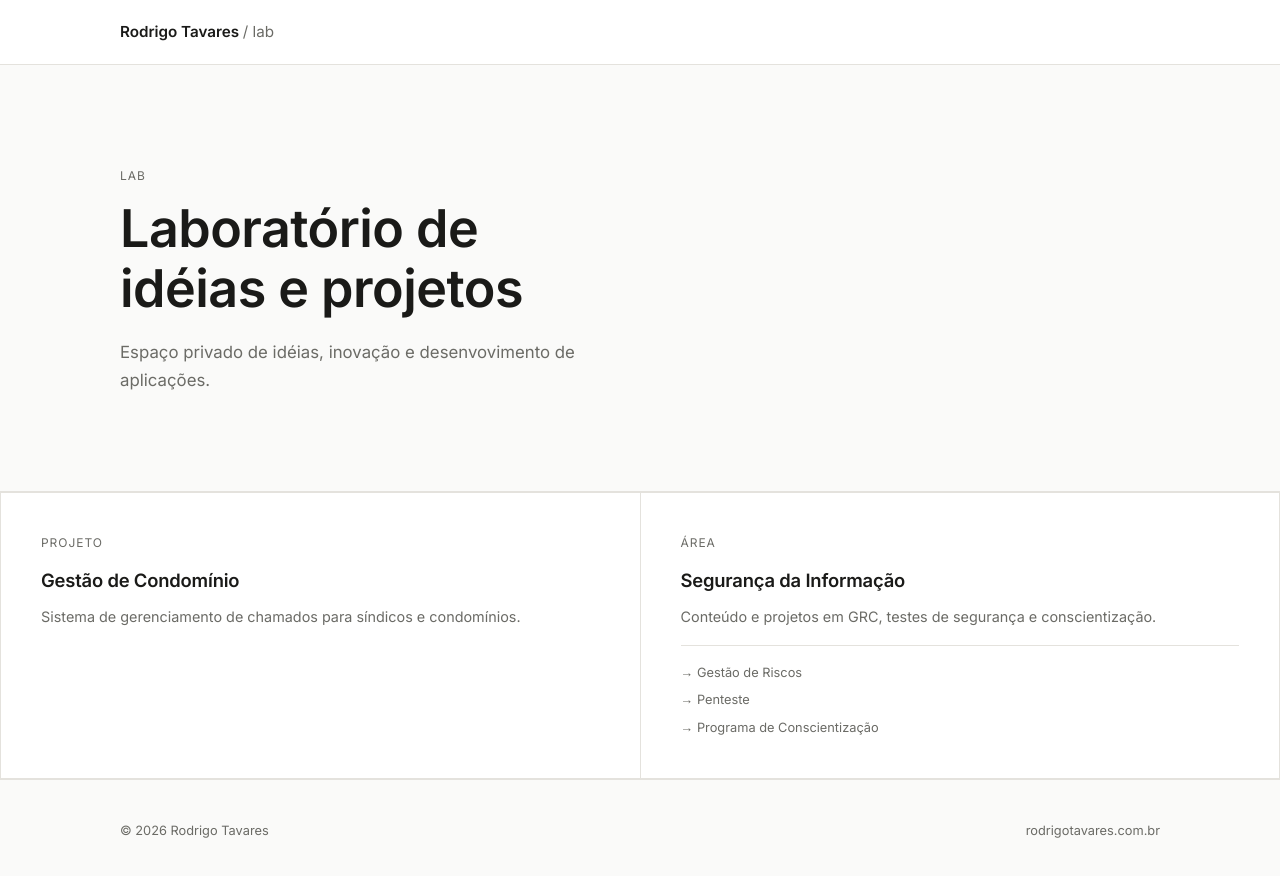
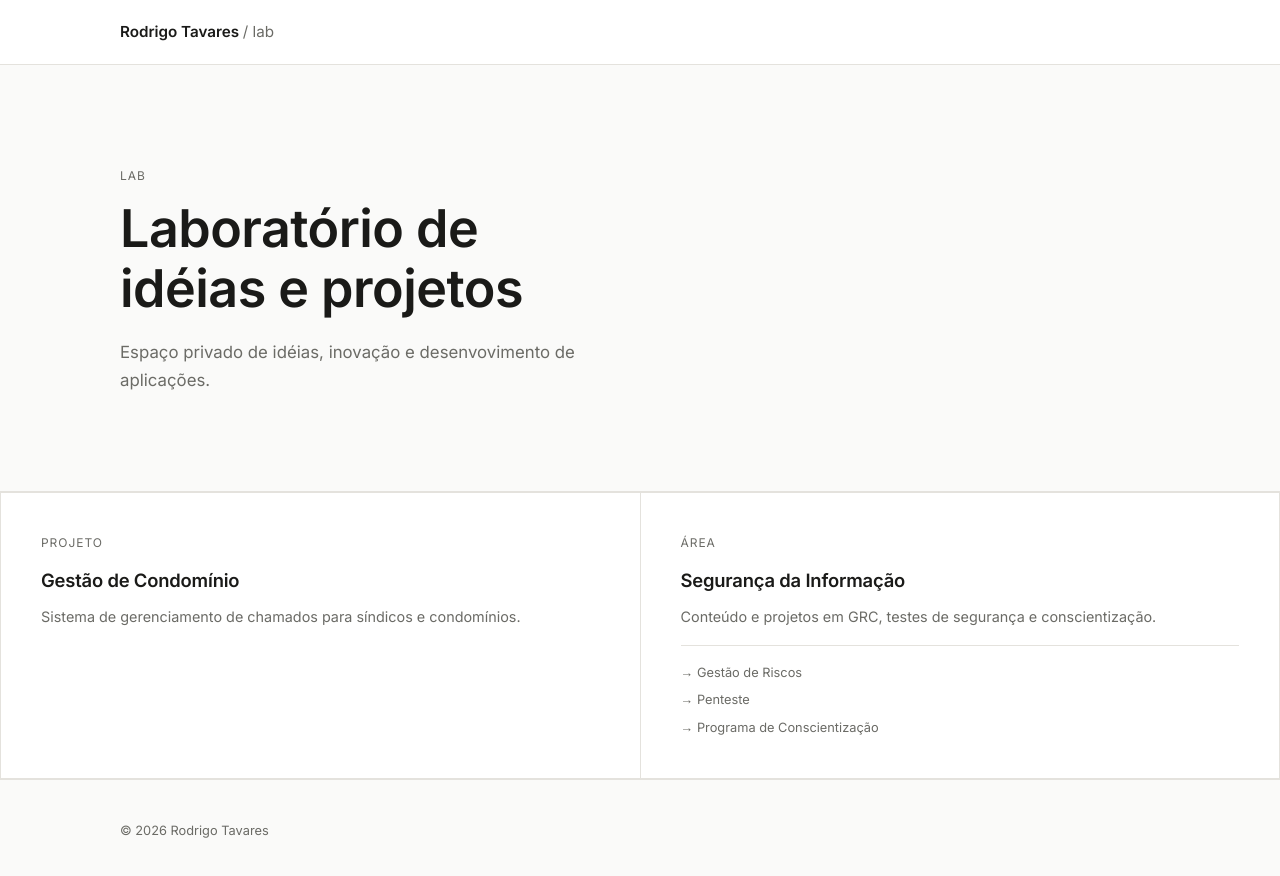
Before and after one commit to rodrigotavares79/lab-rodrigotavares, a Next.js app: page / in a window 1280 px wide. Shown: the top 876 px of the page. Built offline with nearby package versions, Linux system fonts and the light colour scheme; no server answers.

Commit message:
Update Footer.tsx

```diff
--- a/components/Footer.tsx
+++ b/components/Footer.tsx
@@ -3,7 +3,6 @@ export default function Footer() {
     <footer className="site-footer">
       <div className="container">
         <span>© {new Date().getFullYear()} Rodrigo Tavares</span>
-        <a href="https://rodrigotavares.com.br">rodrigotavares.com.br</a>
       </div>
     </footer>
   );
```
